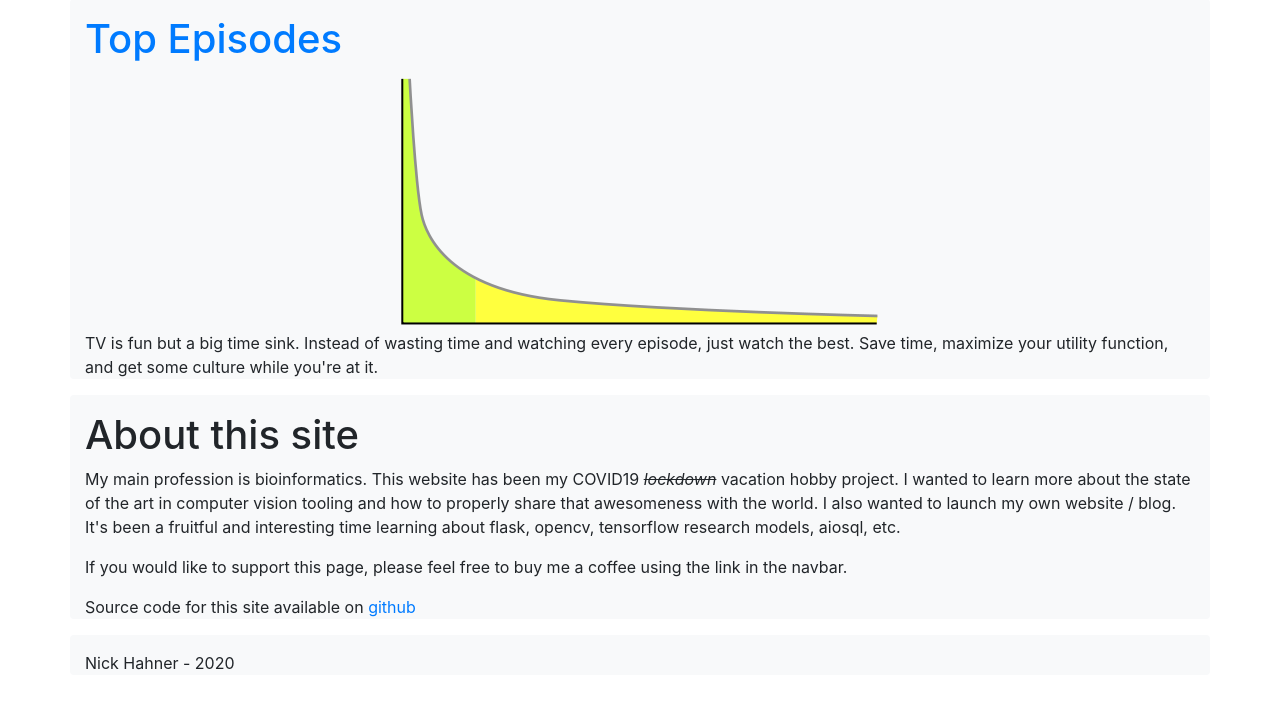
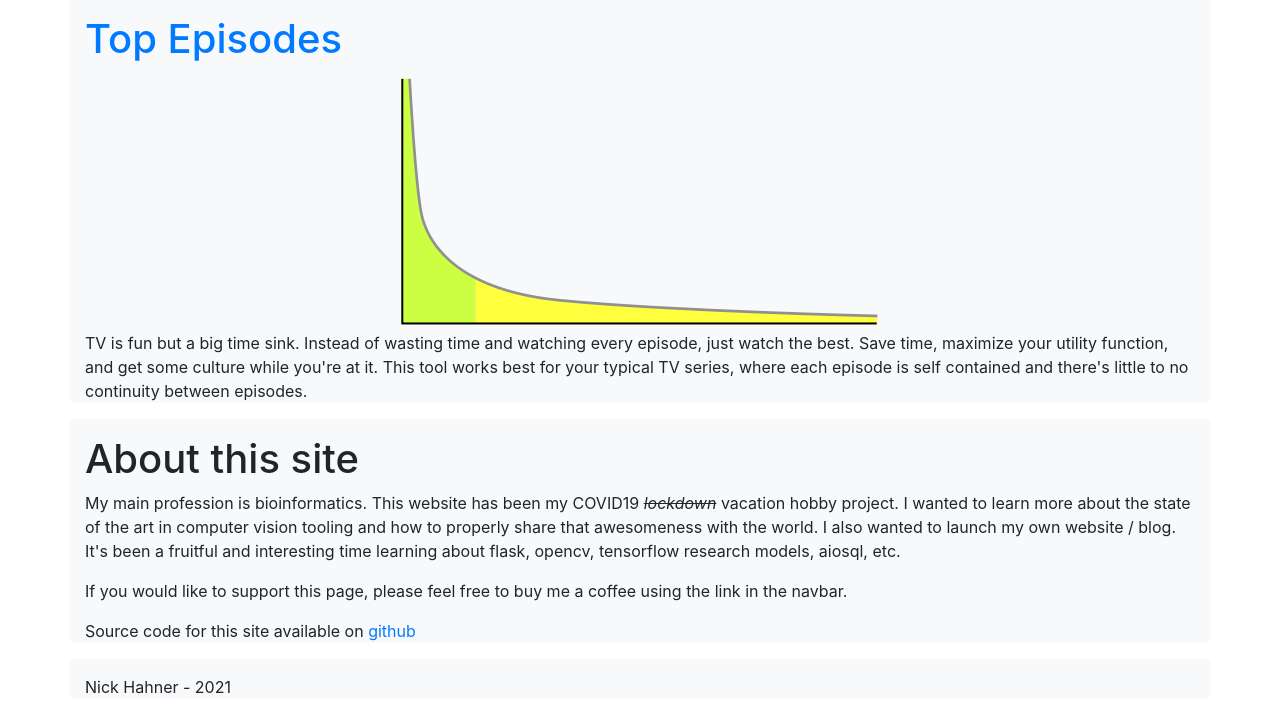
Before and after one commit to simnim/nh_website, a Flask app: page / in a window 1280 px wide. Shown: the part 1279-1994 px from the top of the page. Before the commit the page ends 1949 px from the top, so only its background shows below. Run offline with Flask 2, Linux system fonts and the light colour scheme; some libraries are stand-ins or nearby versions.

Commit message:
improved top episodes description

```diff
--- a/templates/index.html
+++ b/templates/index.html
@@ -17,8 +17,8 @@
         </div>
         <div class="container bg-light rounded pt-3">
         <h1><a href="/episodes">Top Episodes</a></h1>
-            <a href="/episodes"><img src="{{ url_for('static', filename='pareto_plot.png') }}" alt="Pareto Principle Plot" class="rounded mx-auto d-block mw-100"></a>
-            <p>TV is fun but a big time sink. Instead of wasting time and watching every episode, just watch the best. Save time, maximize your utility function, and get some culture while you're at it.</p>
+            <a href="/episodes"><img src="{{ url_for('static', filename='pareto_plot.png') }}" alt="Pareto Principle Plot" title="Power law applied to TV!" class="rounded mx-auto d-block mw-100"></a>
+            <p>TV is fun but a big time sink. Instead of wasting time and watching every episode, just watch the best. Save time, maximize your utility function, and get some culture while you're at it. This tool works best for your typical TV series, where each episode is self contained and there's little to no continuity between episodes.</p>
         </div>
         <div class="container bg-light rounded pt-3">
         <h1>About this site</h1>
@@ -27,7 +27,7 @@
             <p>Source code for this site available on <a href="https://github.com/simnim/nh_website">github</a></p>
         </div>
         <div class="container bg-light rounded pt-3">
-            <p>Nick Hahner - 2020</p>
+            <p>Nick Hahner - 2021</p>
         </div>
     </div>
 {% endblock %}
```
